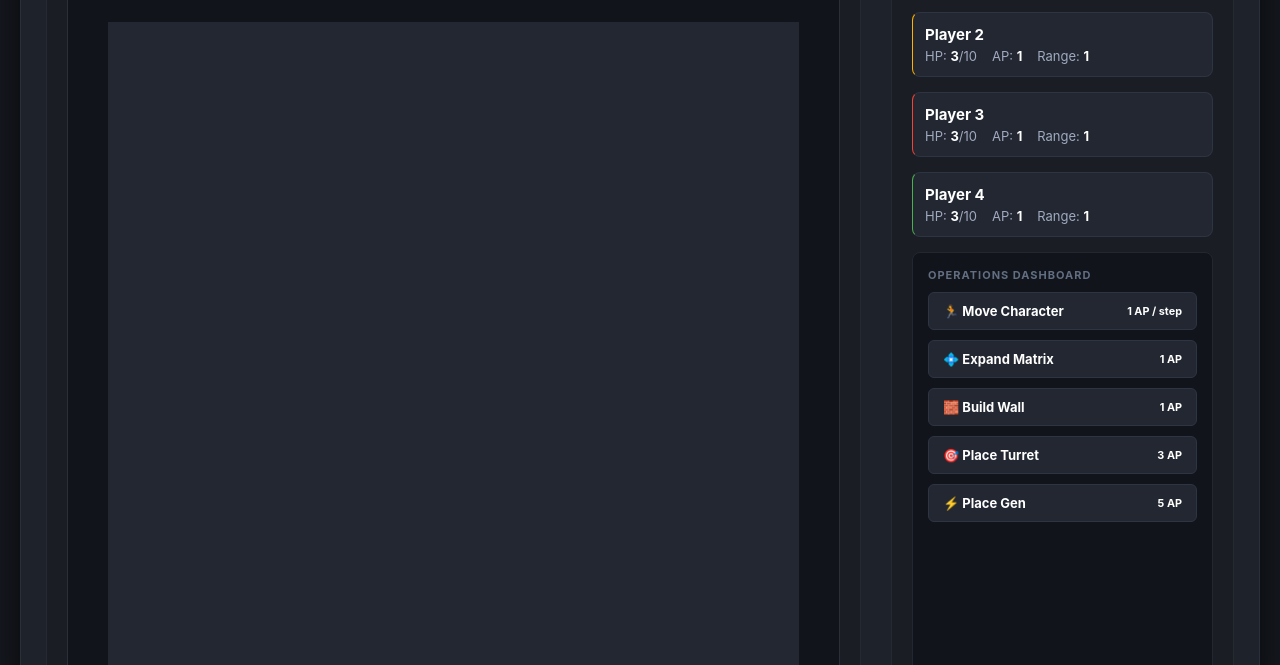
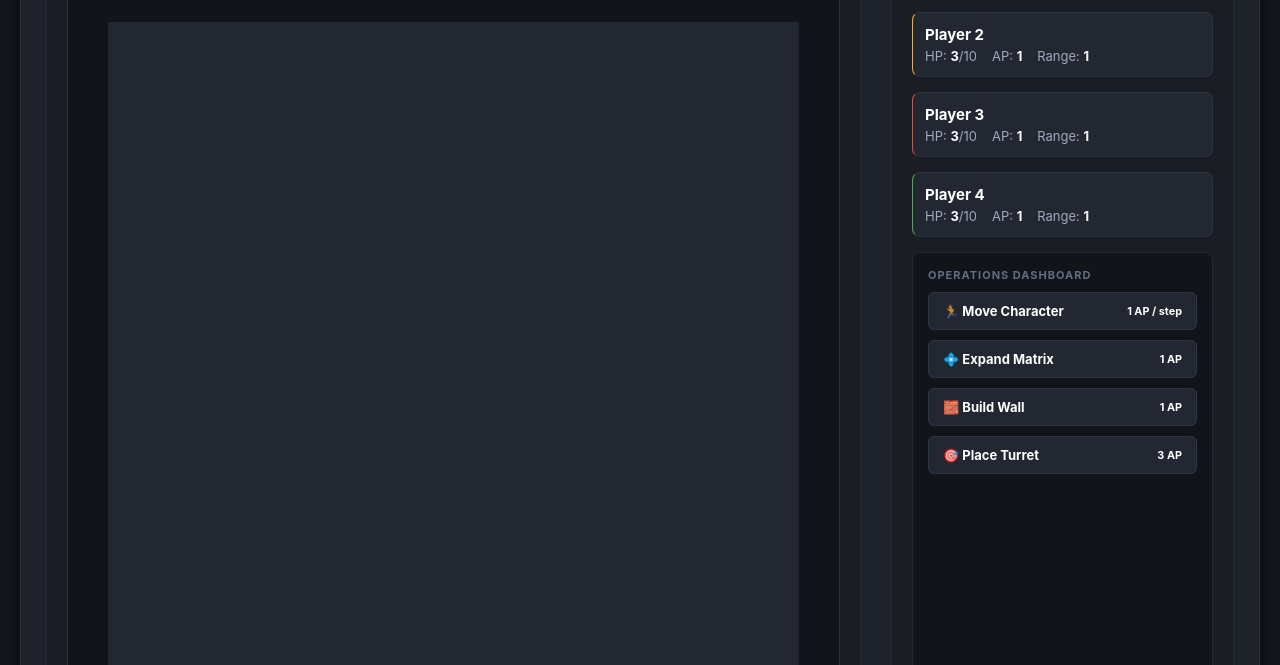
Before and after one commit to tlinny13/Square-Buster, a plain HTML site: page index.html in a window 1280 px wide. Shown: the part 135-800 px from the top of the page. Drawn offline with Linux system fonts and the light colour scheme.

Commit message:
Update index.html

```diff
--- a/index.html
+++ b/index.html
@@ -8,6 +8,7 @@
         * { box-sizing: border-box; font-family: -apple-system, BlinkMacSystemFont, "Segoe UI", Roboto, Arial, sans-serif; }
         body { margin: 0; padding: 20px; background-color: #161920; color: #ffffff; display: flex; justify-content: center; align-items: flex-start; min-height: 100vh; }
 
+        /* FIXED: Changed from display: none to display: flex so the game board renders immediately on load */
         .game-container { display: flex; gap: 30px; max-width: 1300px; width: 100%; background: #1e222b; padding: 25px; border-radius: 12px; box-shadow: 0 10px 40px rgba(0,0,0,0.7); border: 1px solid #2a2f3a; }
 
         /* Left Column: Big Gameplay Board */
@@ -111,4 +112,3 @@
             <button class="action-button" id="btn-widen" onclick="setIntent('widen')"><span>💠 Expand Matrix</span><small>1 AP</small></button>
             <button class="action-button" id="btn-wall" onclick="setIntent('wall')"><span>🧱 Build Wall</span><small>1 AP</small></button>
             <button class="action-button" id="btn-turret" onclick="setIntent('turret')"><span>🎯 Place Turret</span><small>3 AP</small></button>
-            <button class="action-button" id="btn-generator" onclick="setIntent('generator')"><span>⚡ Place Gen</span><small>5 AP</small></button>
```
